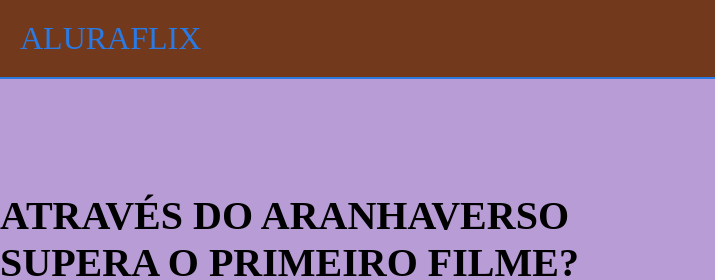
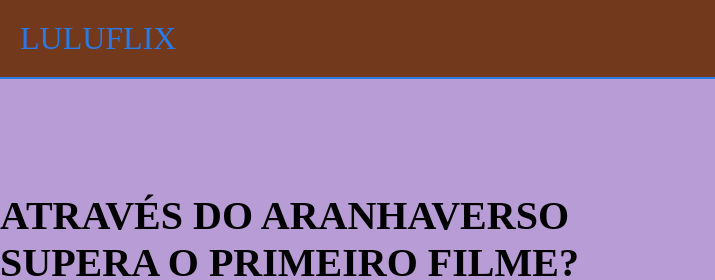
Before and after one commit to miconha/cat-logo-1A, a plain HTML site: page index.html in a window 1280 px wide. Shown: the top 280 px of the page, 0-715 px from the left. Drawn offline with Linux system fonts and the light colour scheme.

Commit message:
Update index.html

```diff
--- a/index.html
+++ b/index.html
@@ -11,7 +11,7 @@
   </head>
 
 <body>
-    <header>ALURAFLIX</header>
+    <header>LULUFLIX</header>
 
     <section>
         <div class="chamada-texto">
```
